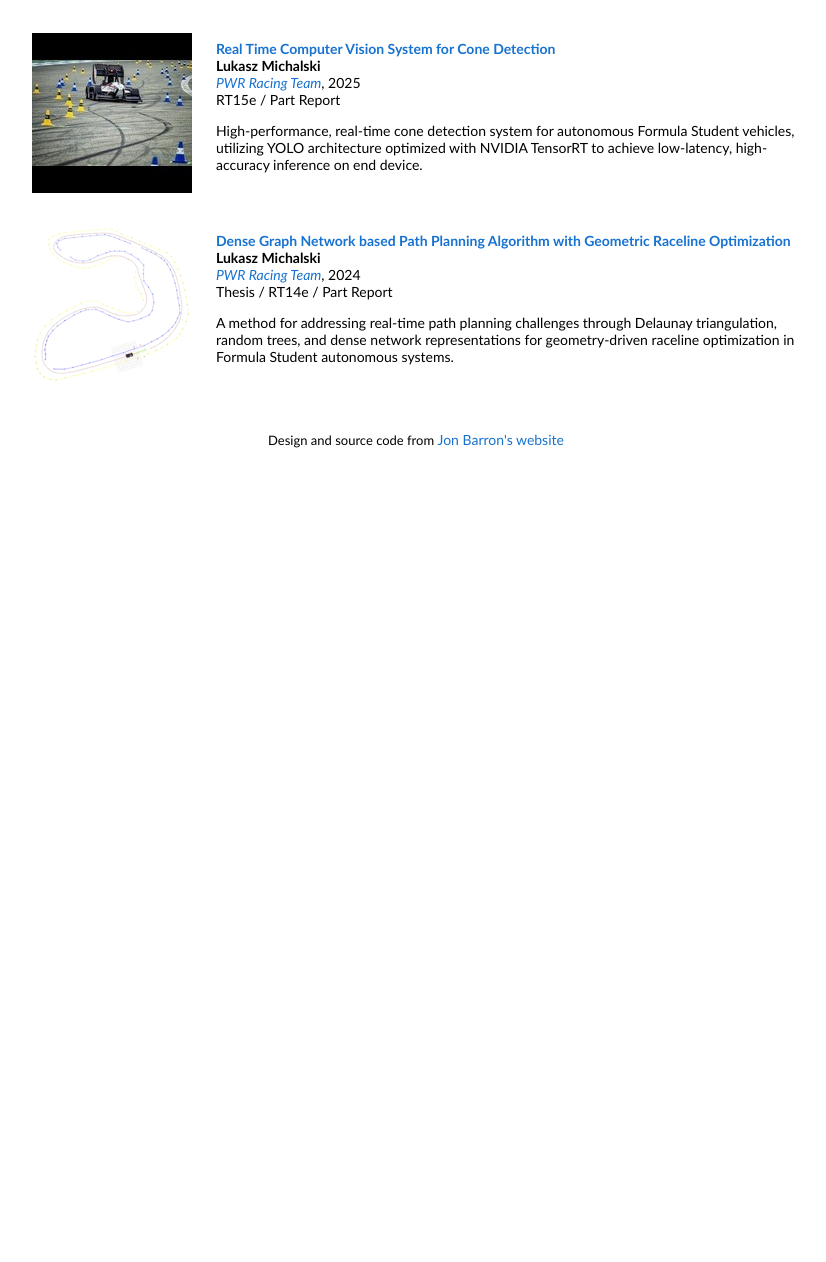
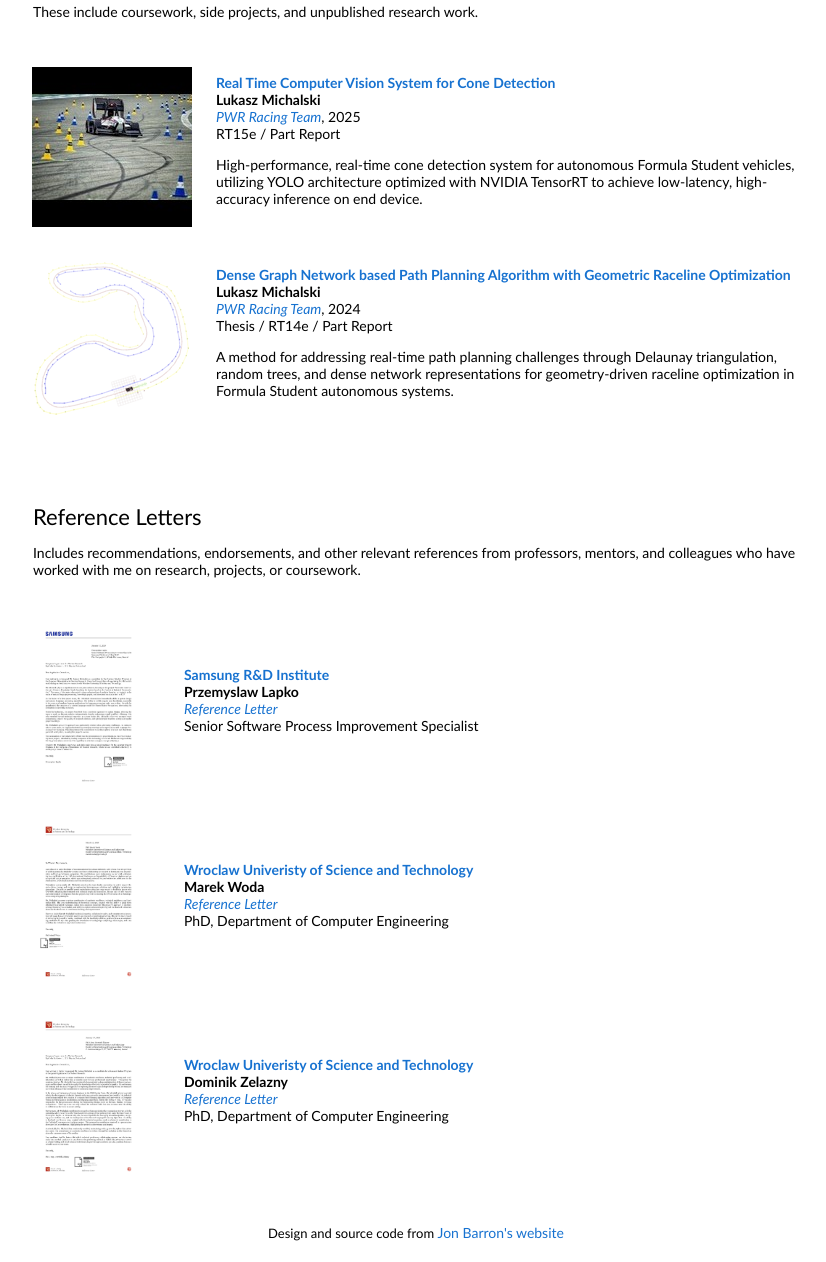
Before and after one commit to lukaszmichalskii/about-me, a plain HTML site: page index.html in a window 1280 px wide. Shown: the part 786-2048 px from the top of the page, without its empty margins (224-1050 px from the left). Before the commit the page ends 1255 px from the top, so only its background shows below. Drawn offline with Linux system fonts and the light colour scheme.

Commit message:
Add references section, update resume

```diff
--- a/index.html
+++ b/index.html
@@ -29,14 +29,14 @@
               <p class="name" style="text-align: center;">
                 Lukasz Michalski
               </p>
-              <p>I'm a research student at <a href="https://home.cern/">CERN</a> in Geneva, where I work on real-time and quasi real-time data acquisition and physics algorithms with heterogeneous computing at the <a href="https://cms.cern/">CMS experiment</a>. My research focuses on jet clustering & tagging, and exploring rare physics cases.
+              <p>I'm a research student at <a href="https://home.cern/">CERN</a> in Geneva, where I work on real-time and quasi real-time data acquisition and physics algorithms with heterogeneous computing at the <a href="https://cms.cern/">CMS experiment</a>. My research focuses on jet clustering & tagging, exploring rare physics cases and optimization for high-speed AI inference.
               </p>
               <p>
-                At Intel, I worked on AI Graphics Software for <a href="https://www.intel.com/content/www/us/en/products/docs/discrete-gpus/arc/technology/directx-12-ultimate.html">DirectX 3D</a>. At Nokia, I contributed to internal tools for analyzing eNB machine logs and developed an in-house source code management system for SoC hardware solutions. Currently, I am pursuing an MSc in artificial intelligence at <a href="https://ai.pwr.edu.pl/">Wroclaw University of Science and Technology</a>.
+                At Intel R&D, I worked on GPU Software Development (AI/CV) in AI Graphics Software for <a href="https://www.intel.com/content/www/us/en/products/docs/discrete-gpus/arc/technology/directx-12-ultimate.html">DirectX 3D</a> team. At Nokia, I contributed to internal tools for analyzing eNB machine logs and developed an in-house source code management system for SoC hardware solutions. Currently, I am pursuing an MSc in artificial intelligence at <a href="https://ai.pwr.edu.pl/">Wroclaw University of Science and Technology</a>.
               </p>
               <p style="text-align:center">
                 <a href="mailto:lukasz.michalski222@gmail.com">Email</a> &nbsp;/&nbsp;
-                <a href="data/resume.pdf">CV</a> &nbsp;/&nbsp;
+                <a href="data/resume/Resume.pdf">CV</a> &nbsp;/&nbsp;
                 <a href="https://www.linkedin.com/in/lukasz-michalski-823106202/">LinkedIn</a> &nbsp;/&nbsp;
                 <a href="https://github.com/lukaszmichalskii/">Github</a> &nbsp;/&nbsp;
                 <a href="data/bio.txt">Bio</a> &nbsp;/&nbsp;
@@ -61,6 +61,38 @@
           </tr>
         </tbody></table>
         <table style="width:100%;border:0px;border-spacing:0px;border-collapse:separate;margin-right:auto;margin-left:auto;"><tbody>
+
+          <!-- PARALLEL SWARM INTELLIGENCE - IJET 2025 -->
+          <!-- <tr>
+            <td style="padding:16px;width:20%;vertical-align:middle">
+              <div class="one">
+                <div class="two" id='cudax_image'><video  width=100% muted autoplay loop>
+                <source src="images/cudax.mp4" type="video/mp4">
+                Your browser does not support the video tag.
+                </video></div>
+                <img src='images/cudax.png' width=100%>
+              </div>
+            </td>
+            <td style="padding:8px;width:80%;vertical-align:middle">
+              <a href="">
+                <span class="papertitle">Efficiency Analysis of Parallel Swarm Intelligence Using Rapid Range Search in Euclidean Space</span>
+              </a>
+              <br>
+              <strong>Lukasz Michalski</strong>,
+              <a href="https://www.linkedin.com/in/andrzej-soltysik/">Andrzej Soltysik</a>,
+              <a href="https://scholar.google.com/citations?user=KWlAEnsAAAAJ&hl=en&oi=sra#">Marek Woda</a>,
+              <br>
+              <em>International Journal of Electronics and Telecommunications</em>, 2025
+              <br>
+              <a href="data/cuda.bib">bibtex</a>
+              /
+              <a href="data/Parallel_Swarm_Intelligence_Efficiency_Study_with_Fast_Range_Search_in_Euclidean_Space.pdf">paper</a>
+              <p></p>
+              <p>
+                Originally presented at the 19th International Conference on Dependability of Computer Systems with a distinction for oral presentation, this research was later refined and published as a post-conference journal article.
+              </p>
+            </td>
+          </tr> -->
 
           <!-- PARALLEL SWARM INTELLIGENCE - DEPCOS 2024 -->
           <tr onmouseout="cuda_stop()" onmouseover="cuda_start()">
@@ -94,8 +126,6 @@
               <br>
               <em>19th International Conference on Dependability of Computer Systems</em>, 2024 &nbsp <font color="red"><strong>(Oral Presentation)</strong></font>
               <br>
-              <a href="https://link.springer.com/chapter/10.1007/978-3-031-61857-4_17">Springer</a>
-              /
               <a href="data/cuda.bib">bibtex</a>
               /
               <a href="data/Parallel_Swarm_Intelligence_Efficiency_Study_with_Fast_Range_Search_in_Euclidean_Space.pdf">paper</a>
@@ -207,6 +237,88 @@
           </tr>
         </tbody></table>
 
+        <!-- SECTION BREAK -->
+        <br>
+        <br>
+        <br>
+
+        <!-- REFERENCE LETTERS -->
+        <table style="width:100%; margin:0 auto; border:0; border-spacing:0; padding:16px;"><tbody>
+          <tr>
+            <td>
+              <h2>Reference Letters</h2>
+              <p>Includes recommendations, endorsements, and other relevant references from professors, mentors, and colleagues who have worked with me on research, projects, or coursework.</p>
+            </td>
+          </tr>
+        </tbody></table>
+        <table style="width:100%;border:0px;border-spacing:0px;border-collapse:separate;margin-right:auto;margin-left:auto;"><tbody>
+
+          <!-- SAMSUNG -->
+          <tr>
+            <td style="padding:16px;width:20%;vertical-align:middle">
+              <a href="data/references/References_Samsung.pdf" target="_blank">
+                <img src="images/references/References_Samsung.jpg" alt="clean-usnob" width="113" height="160">
+              </a>
+            </td>
+            <td style="padding:8px;width:80%;vertical-align:middle">
+              <a href="https://research.samsung.com/srpol">
+                <span class="papertitle">Samsung R&D Institute</span>
+              </a>
+              <br>
+              <strong>Przemyslaw Lapko</strong>
+              <br>
+              <em><a href="data/references/References_Samsung.pdf">Reference Letter</a></em>
+              <br>
+              Senior Software Process Improvement Specialist
+              <p></p>
+            </td>
+          </tr>
+
+          <!-- UNIVERISTY -->
+          <tr>
+            <td style="padding:16px;width:20%;vertical-align:middle">
+              <a href="data/references/References_University.pdf" target="_blank">
+                <img src="images/references/References_University.jpg" alt="clean-usnob" width="113" height="160">
+              </a>
+            </td>
+            <td style="padding:8px;width:80%;vertical-align:middle">
+              <a href="https://pwr.edu.pl/en/">
+                <span class="papertitle">Wroclaw Univeristy of Science and Technology</span>
+              </a>
+              <br>
+              <strong>Marek Woda</strong>
+              <br>
+              <em><a href="data/references/References_University.pdf">Reference Letter</a></em>
+              <br>
+              PhD, Department of Computer Engineering
+              <p></p>
+            </td>
+          </tr>
+
+          <!-- UNIVERISTY -->
+          <tr>
+            <td style="padding:16px;width:20%;vertical-align:middle">
+              <a href="data/references/References_University_2.pdf" target="_blank">
+                <img src="images/references/References_University_2.jpg" alt="clean-usnob" width="113" height="160">
+              </a>
+            </td>
+            <td style="padding:8px;width:80%;vertical-align:middle">
+              <a href="https://pwr.edu.pl/en/">
+                <span class="papertitle">Wroclaw Univeristy of Science and Technology</span>
+              </a>
+              <br>
+              <strong>Dominik Zelazny</strong>
+              <br>
+              <em><a href="data/references/References_University.pdf">Reference Letter</a></em>
+              <br>
+              PhD, Department of Computer Engineering
+              <p></p>
+            </td>
+          </tr>
+
+        </tbody></table>
+
+
         <!-- FOOTER -->
         <table style="width:100%;border:0px;border-spacing:0px;border-collapse:separate;margin-right:auto;margin-left:auto;"><tbody>
           <tr>
```
Also changed, not shown: images/references/References_Intel.jpg (added), images/references/References_Samsung.jpg (added), images/references/References_University.jpg (added), images/references/References_University_2.jpg (added), 6 other files.
